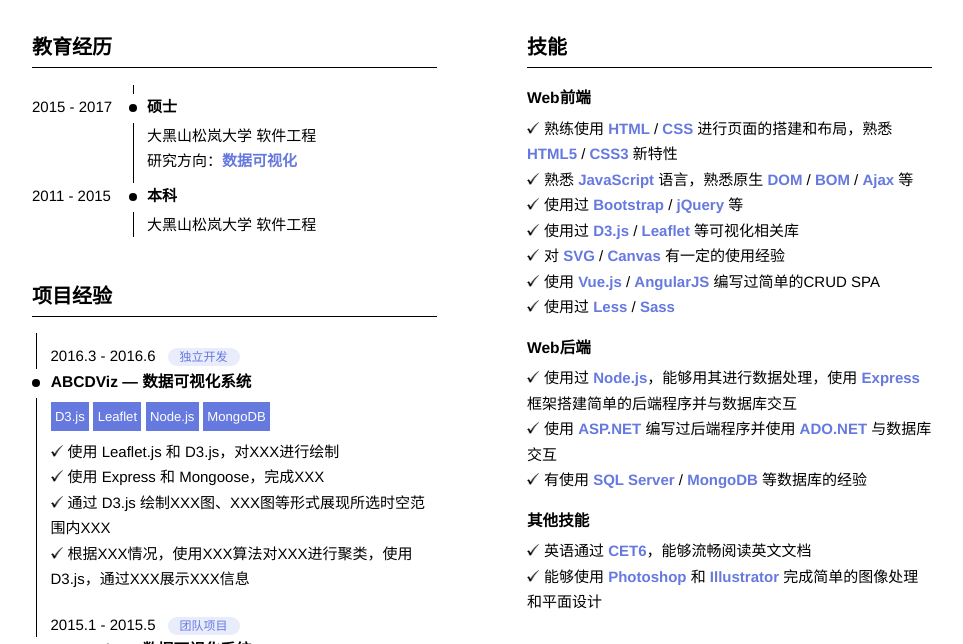
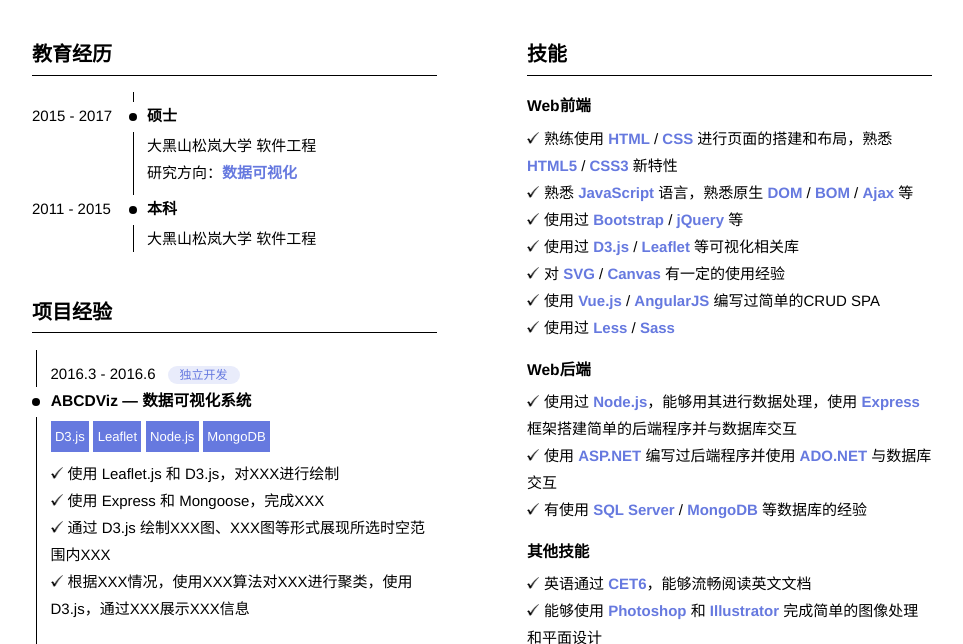
Before and after one commit to IridescentMia/resume, a plain HTML site: page index.html in a window 1280 px wide. Shown: the part 181-825 px from the top of the page, without its empty margins (158-1121 px from the left). Drawn offline with Linux system fonts and the light colour scheme.

Commit message:
微调样式

```diff
--- a/styles/index.css
+++ b/styles/index.css
@@ -1,7 +1,7 @@
 body {
     font-family: "Microsoft Yahei", Helvetica, Arial, sans-serif;
     font-size: 15px;
-    line-height: 1.7em;
+    line-height: 1.8em;
     display: flex;
     justify-content: center;
 }
```
